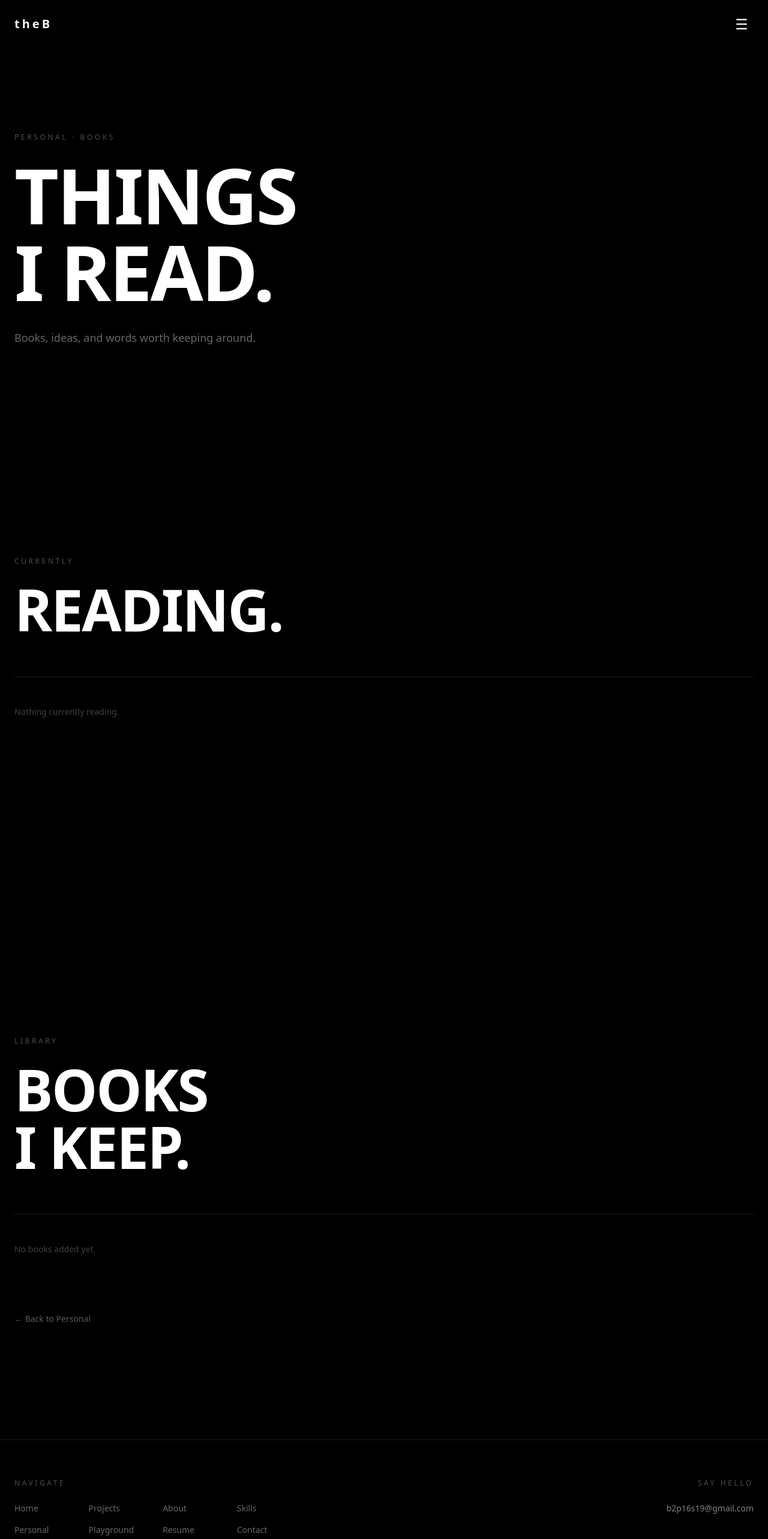
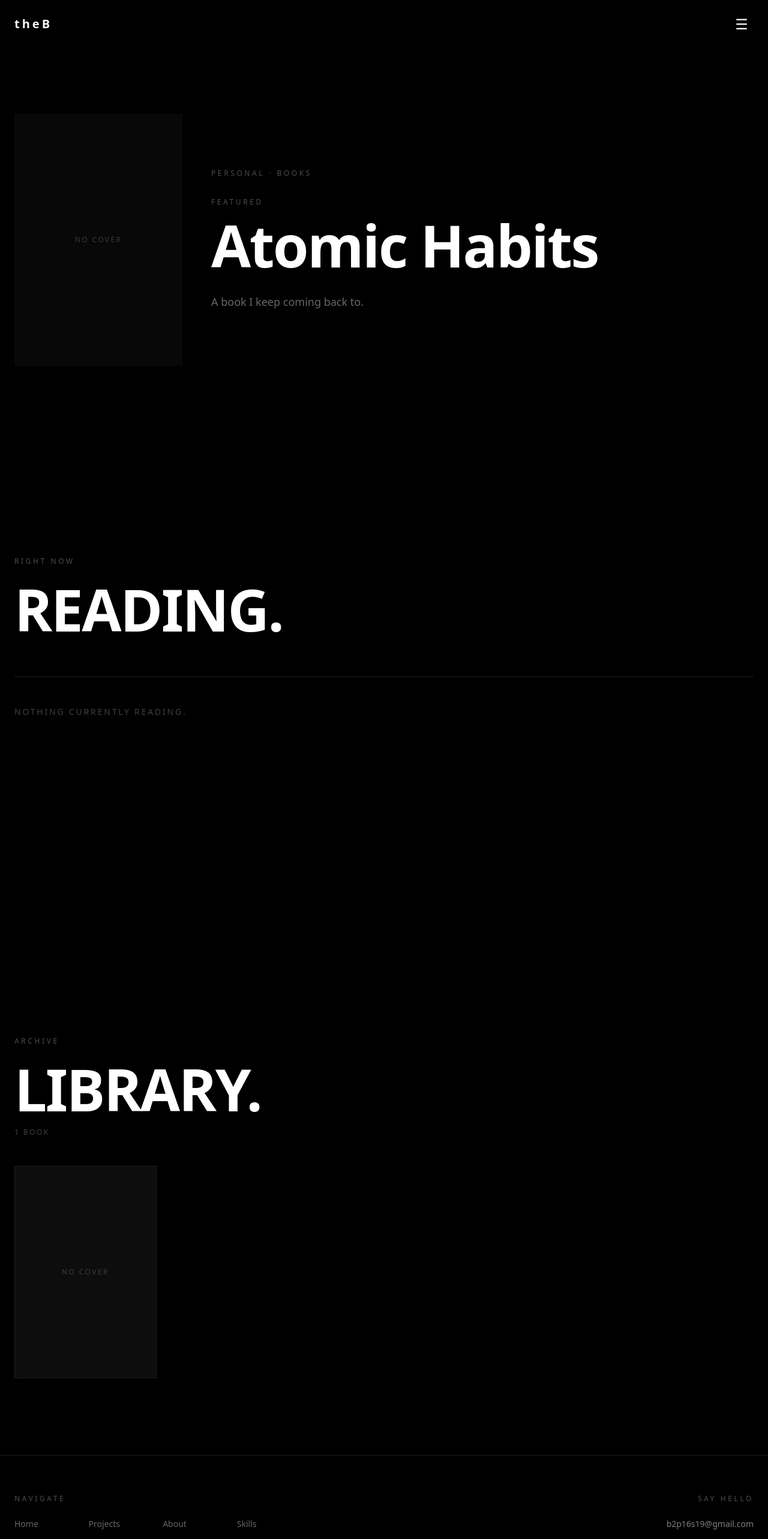
Before and after one commit to blazoxx/portfolio_new, a Next.js app: page /personal/books in a window 1280 px wide. Shown: the top 2566 px of the page at 60% size. Built offline with nearby package versions, Linux system fonts and the light colour scheme.

Commit message:
feat: implement book data fetching API and enhance BooksPage with book selection functionality

```diff
--- /dev/null
+++ b/app/api/books/route.ts
@@ -0,0 +1,63 @@
+import { NextResponse } from "next/server";
+
+const OPEN_LIBRARY_URL = "https://openlibrary.org/search.json";
+
+export async function GET(request: Request) {
+  try {
+    const { searchParams } = new URL(request.url);
+    const title = searchParams.get("title");
+
+    if (!title) {
+      return NextResponse.json(
+        { error: "Book title is required." },
+        { status: 400 },
+      );
+    }
+
+    const response = await fetch(
+      `${OPEN_LIBRARY_URL}?title=${encodeURIComponent(title)}&limit=1`,
+      {
+        next: {
+          revalidate: 86400,
+        },
+      },
+    );
+
+    if (!response.ok) {
+      return NextResponse.json(
+        { error: "Failed to fetch book data." },
+        { status: response.status },
+      );
+    }
+
+    const data = await response.json();
+
+    if (!data.docs?.length) {
+      return NextResponse.json(
+        { error: "Book not found." },
+        { status: 404 },
+      );
+    }
+
+    const book = data.docs[0];
+
+    return NextResponse.json({
+      title: book.title,
+
+      author: book.author_name?.[0],
+
+      year: book.first_publish_year?.toString(),
+
+      cover: book.cover_i
+        ? `https://covers.openlibrary.org/b/id/${book.cover_i}-L.jpg`
+        : undefined,
+    });
+  } catch (error) {
+    console.error("Open Library error:", error);
+
+    return NextResponse.json(
+      { error: "Failed to fetch book data." },
+      { status: 500 },
+    );
+  }
+}
--- a/app/personal/books/page.tsx
+++ b/app/personal/books/page.tsx
@@ -1,27 +1,80 @@
-import Link from "next/link";
-import { books } from "@/data/books";
+"use client";
+
+import { useState } from "react";
+import { books, type BookItem } from "@/data/books";
+import { useBookData } from "@/hooks/useBookData";
 
 export default function BooksPage() {
+  const [selectedBook, setSelectedBook] = useState<BookItem | null>(null);
+  const selectedBookData = useBookData(selectedBook);
+
   return (
     <main className="bg-black text-white">
       {/* Slide 01 — Featured */}
       <section className="min-h-screen snap-start px-6 py-16">
         <div className="mx-auto flex min-h-[calc(100vh-8rem)] w-full max-w-7xl items-center">
+          {books.featured ? (
+            <button
+              type="button"
+              onClick={() => setSelectedBook(books.featured)}
+              className="group grid w-full gap-12 text-left md:grid-cols-[280px_1fr] md:items-center"
+            >
+              <div className="aspect-[2/3] overflow-hidden bg-white/[0.03]">
+                {books.featured.cover ? (
+                  <img
+                    src={books.featured.cover}
+                    alt={books.featured.title}
+                    className="h-full w-full object-cover transition duration-700 group-hover:scale-105"
+                  />
+                ) : (
+                  <div className="flex h-full items-center justify-center text-xs uppercase tracking-[0.2em] text-white/20">
+                    No Cover
+                  </div>
+                )}
+              </div>
+
+              <div>
+                <p className="text-xs uppercase tracking-[0.3em] text-white/30">
+                  Personal · Books
+                </p>
+
+                <p className="mt-8 text-xs uppercase tracking-[0.3em] text-white/30">
+                  Featured
+                </p>
+
+                <h1 className="mt-4 text-6xl font-bold tracking-tight md:text-8xl">
+                  {books.featured.title}
+                </h1>
+
+                <p className="mt-4 text-lg text-white/50">
+                  {books.featured.author}
+                  {books.featured.year && ` · ${books.featured.year}`}
+                </p>
+
+                {books.featured.note && (
+                  <p className="mt-8 max-w-xl text-lg leading-relaxed text-white/40">
+                    {books.featured.note}
+                  </p>
+                )}
+              </div>
+            </button>
+          ) : (
             <div>
               <p className="text-xs uppercase tracking-[0.3em] text-white/30">
                 Personal · Books
               </p>
 
               <h1 className="mt-6 text-7xl font-bold tracking-tight md:text-9xl">
-              THINGS
-              <br />
-              I READ.
+                WORDS
+                <br />I KEEP.
               </h1>
 
               <p className="mt-8 max-w-xl text-lg leading-relaxed text-white/40">
-              Books, ideas, and words worth keeping around.
+                Books I&apos;ve read, books I&apos;m reading, and books that
+                stayed with me.
               </p>
             </div>
+          )}
         </div>
       </section>
 
@@ -29,44 +82,57 @@
       <section className="min-h-screen snap-start px-6 py-32">
         <div className="mx-auto w-full max-w-7xl">
           <p className="text-xs uppercase tracking-[0.3em] text-white/30">
-            Currently
+            Right now
           </p>
 
           <h2 className="mt-6 text-6xl font-bold tracking-tight md:text-8xl">
             READING.
           </h2>
 
-          <div className="mt-16">
           {books.reading ? (
-              <div className="grid gap-10 border-t border-white/10 pt-10 md:grid-cols-[240px_1fr]">
-                <div className="aspect-[2/3] border border-white/10 bg-white/[0.03]" />
+            <button
+              type="button"
+              onClick={() => setSelectedBook(books.reading)}
+              className="group mt-16 grid w-full gap-10 border-t border-white/10 pt-10 text-left md:grid-cols-[180px_1fr] md:items-center"
+            >
+              <div className="aspect-[2/3] overflow-hidden bg-white/[0.03]">
+                {books.reading.cover ? (
+                  <img
+                    src={books.reading.cover}
+                    alt={books.reading.title}
+                    className="h-full w-full object-cover transition duration-500 group-hover:scale-105"
+                  />
+                ) : (
+                  <div className="flex h-full items-center justify-center text-xs uppercase tracking-[0.2em] text-white/20">
+                    No Cover
+                  </div>
+                )}
+              </div>
 
-                <div className="flex flex-col justify-center">
-                  <p className="text-xs uppercase tracking-[0.25em] text-white/30">
-                    {books.reading.year}
-                  </p>
-
-                  <h3 className="mt-4 text-4xl font-semibold tracking-tight md:text-6xl">
+              <div>
+                <h3 className="text-4xl font-medium tracking-tight md:text-6xl">
                   {books.reading.title}
                 </h3>
 
-                  <p className="mt-3 text-lg text-white/40">
+                <p className="mt-3 text-sm uppercase tracking-[0.2em] text-white/30">
                   {books.reading.author}
+                  {books.reading.year && ` · ${books.reading.year}`}
                 </p>
 
                 {books.reading.note && (
-                    <p className="mt-8 max-w-2xl text-lg leading-relaxed text-white/50">
+                  <p className="mt-6 max-w-2xl text-lg leading-relaxed text-white/40">
                     {books.reading.note}
                   </p>
                 )}
               </div>
-              </div>
+            </button>
           ) : (
-              <div className="border-t border-white/10 py-12 text-sm text-white/25">
+            <div className="mt-16 border-t border-white/10 py-12">
+              <p className="text-sm uppercase tracking-[0.2em] text-white/25">
                 Nothing currently reading.
+              </p>
             </div>
           )}
-          </div>
         </div>
       </section>
 
@@ -74,59 +140,113 @@
       <section className="min-h-screen snap-start px-6 py-32">
         <div className="mx-auto w-full max-w-7xl">
           <p className="text-xs uppercase tracking-[0.3em] text-white/30">
-            Library
+            Archive
           </p>
 
           <h2 className="mt-6 text-6xl font-bold tracking-tight md:text-8xl">
-            BOOKS
-            <br />
-            I KEEP.
+            LIBRARY.
           </h2>
 
-          <div className="mt-16 border-t border-white/10">
-            {books.library.length > 0 ? (
-              books.library.map((book, index) => (
-                <div
+          <p className="mt-4 text-xs uppercase tracking-[0.2em] text-white/25">
+            {books.library.length}{" "}
+            {books.library.length === 1 ? "book" : "books"}
+          </p>
+
+          <div className="mt-12 grid grid-cols-2 gap-3 sm:grid-cols-3 md:grid-cols-5">
+            {books.library.map((book, index) => (
+              <button
                 key={`${book.title}-${index}`}
-                  className="group grid gap-6 border-b border-white/10 py-8 transition hover:bg-white/[0.03] md:grid-cols-[80px_1fr_auto] md:items-center"
+                type="button"
+                onClick={() => setSelectedBook(book)}
+                className="group relative overflow-hidden border border-white/10 bg-white/[0.02] text-left transition duration-500 hover:-translate-y-1 hover:border-white/20"
               >
-                  <span className="text-sm text-white/25">
-                    {String(index + 1).padStart(2, "0")}
-                  </span>
+                <div className="relative aspect-[2/3] overflow-hidden bg-white/[0.03]">
+                  {book.cover ? (
+                    <img
+                      src={book.cover}
+                      alt={book.title}
+                      className="block h-full w-full object-cover transition duration-500 group-hover:scale-105"
+                    />
+                  ) : (
+                    <div className="flex h-full items-center justify-center px-4 text-center text-xs uppercase tracking-[0.2em] text-white/20">
+                      No Cover
+                    </div>
+                  )}
 
-                  <div>
-                    <h3 className="text-2xl font-medium tracking-tight transition group-hover:translate-x-2 md:text-4xl">
-                      {book.title}
-                    </h3>
+                  <div className="absolute inset-0 flex flex-col justify-end bg-gradient-to-t from-black via-black/70 to-transparent p-5 opacity-0 transition duration-300 group-hover:opacity-100">
+                    <p className="text-lg font-medium">{book.title}</p>
 
-                    <p className="mt-2 text-xs uppercase tracking-[0.2em] text-white/30">
+                    <p className="mt-1 text-xs uppercase tracking-[0.15em] text-white/50">
                       {book.author}
-                      {book.year && ` · ${book.year}`}
                     </p>
-                  </div>
 
                     {book.note && (
-                    <p className="max-w-sm text-sm text-white/30">
+                      <p className="mt-3 line-clamp-3 text-sm leading-relaxed text-white/60">
                         {book.note}
                       </p>
                     )}
                   </div>
-              ))
-            ) : (
-              <div className="py-12 text-sm text-white/25">
-                No books added yet.
+                </div>
+              </button>
+            ))}
+          </div>
+
+          {books.library.length === 0 && (
+            <div className="border-t border-white/10 py-16">
+              <p className="text-sm uppercase tracking-[0.2em] text-white/25">
+                Library is empty.
+              </p>
             </div>
           )}
         </div>
+      </section>
 
-          <Link
-            href="/personal"
-            className="mt-12 inline-block text-sm text-white/35 transition hover:text-white"
+      {/* Book Modal */}
+      {selectedBookData && (
+        <div className="fixed inset-0 z-[100] flex items-center justify-center bg-black/90 p-4">
+          <div className="relative h-[92vh] w-full max-w-5xl overflow-hidden border border-white/10 bg-black">
+            <button
+              type="button"
+              onClick={() => setSelectedBook(null)}
+              aria-label="Close book details"
+              className="absolute right-6 top-6 z-20 flex h-10 w-10 items-center justify-center border border-white/20 bg-black/40 text-xl text-white/70 transition hover:border-white/40 hover:text-white"
             >
-            ← Back to Personal
-          </Link>
+              ×
+            </button>
+
+            {selectedBookData.cover && (
+              <img
+                src={selectedBookData.cover}
+                alt=""
+                className="absolute inset-0 h-full w-full object-cover opacity-25 blur-[2px]"
+              />
+            )}
+
+            <div className="absolute inset-0 bg-gradient-to-r from-black/90 via-black/65 to-black/20" />
+
+            <div className="absolute inset-0 bg-gradient-to-t from-black via-black/30 to-transparent" />
+
+            <div className="relative flex h-full items-end p-8 md:p-12">
+              <div className="max-w-3xl">
+                <p className="text-xs uppercase tracking-[0.25em] text-white/50">
+                  {selectedBookData.author}
+                  {selectedBookData.year && ` · ${selectedBookData.year}`}
+                </p>
+
+                <h2 className="mt-3 text-5xl font-semibold tracking-tight md:text-7xl">
+                  {selectedBookData.title}
+                </h2>
+
+                {selectedBookData.note && (
+                  <p className="mt-6 max-w-2xl text-lg leading-relaxed text-white/60">
+                    {selectedBookData.note}
+                  </p>
+                )}
               </div>
-      </section>
+            </div>
+          </div>
+        </div>
+      )}
     </main>
   );
 }
--- a/data/books.ts
+++ b/data/books.ts
@@ -1,12 +1,23 @@
 export type BookItem = {
   title: string;
-  author: string;
+  author?: string;
   year?: string;
+  cover?: string;
   note?: string;
 };
 
 export const books = {
+  featured: {
+    title: "Atomic Habits",
+    note: "A book I keep coming back to.",
+  } as BookItem,
+
   reading: null as BookItem | null,
 
-  library: [] as BookItem[],
+  library: [
+    {
+      title: "Atomic Habits",
+      note: "Simple, practical, and useful.",
+    },
+  ] as BookItem[],
 };
--- /dev/null
+++ b/hooks/useBookData.ts
@@ -0,0 +1,77 @@
+"use client";
+
+import { useEffect, useState } from "react";
+import type { BookItem } from "@/data/books";
+
+export type BookData = BookItem;
+
+export function useBookData(
+  book: BookItem | BookItem[] | null,
+): BookData | BookData[] | null {
+  const [loaded, setLoaded] = useState<{
+    source: BookItem | BookItem[] | null;
+    data: BookData | BookData[] | null;
+  }>({
+    source: book,
+    data: book,
+  });
+
+  useEffect(() => {
+    if (!book) {
+      return;
+    }
+
+    const currentBooks = Array.isArray(book) ? book : [book];
+
+    let cancelled = false;
+
+    async function loadBooks() {
+      try {
+        const results = await Promise.all(
+          currentBooks.map(async (currentBook) => {
+            try {
+              const response = await fetch(
+                `/api/books?title=${encodeURIComponent(currentBook.title)}`,
+              );
+
+              if (!response.ok) {
+                return currentBook;
+              }
+
+              const result = await response.json();
+
+              return {
+                ...currentBook,
+                title: result.title ?? currentBook.title,
+                author: result.author ?? currentBook.author,
+                year: result.year ?? currentBook.year,
+                cover: result.cover ?? currentBook.cover,
+              };
+            } catch {
+              return currentBook;
+            }
+          }),
+        );
+
+        if (!cancelled) {
+          setLoaded({
+            source: book,
+            data: Array.isArray(book)
+              ? results
+              : results[0],
+          });
+        }
+      } catch {
+        // Keep original data if Open Library fails.
+      }
+    }
+
+    loadBooks();
+
+    return () => {
+      cancelled = true;
+    };
+  }, [book]);
+
+  return book === loaded.source ? loaded.data : book;
+}
```
Lines whose indentation alone changed are shown as unchanged.
